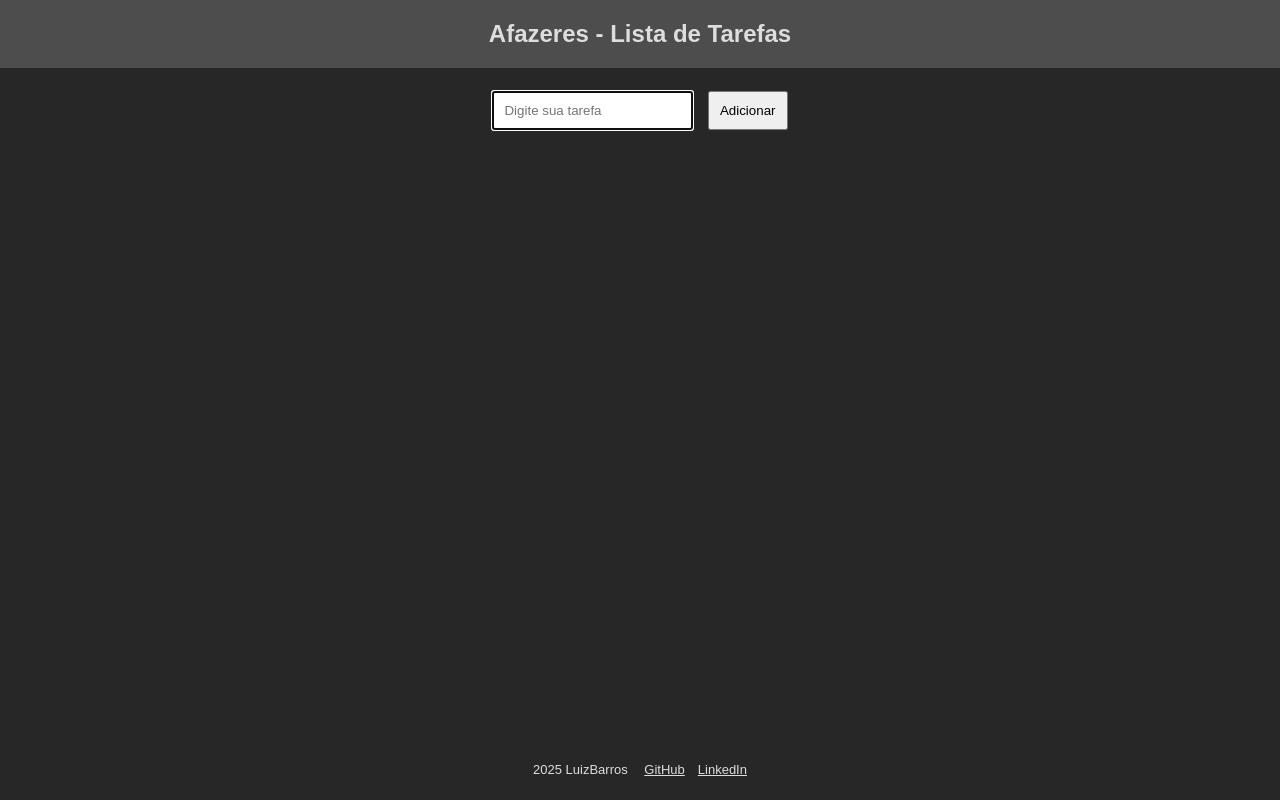
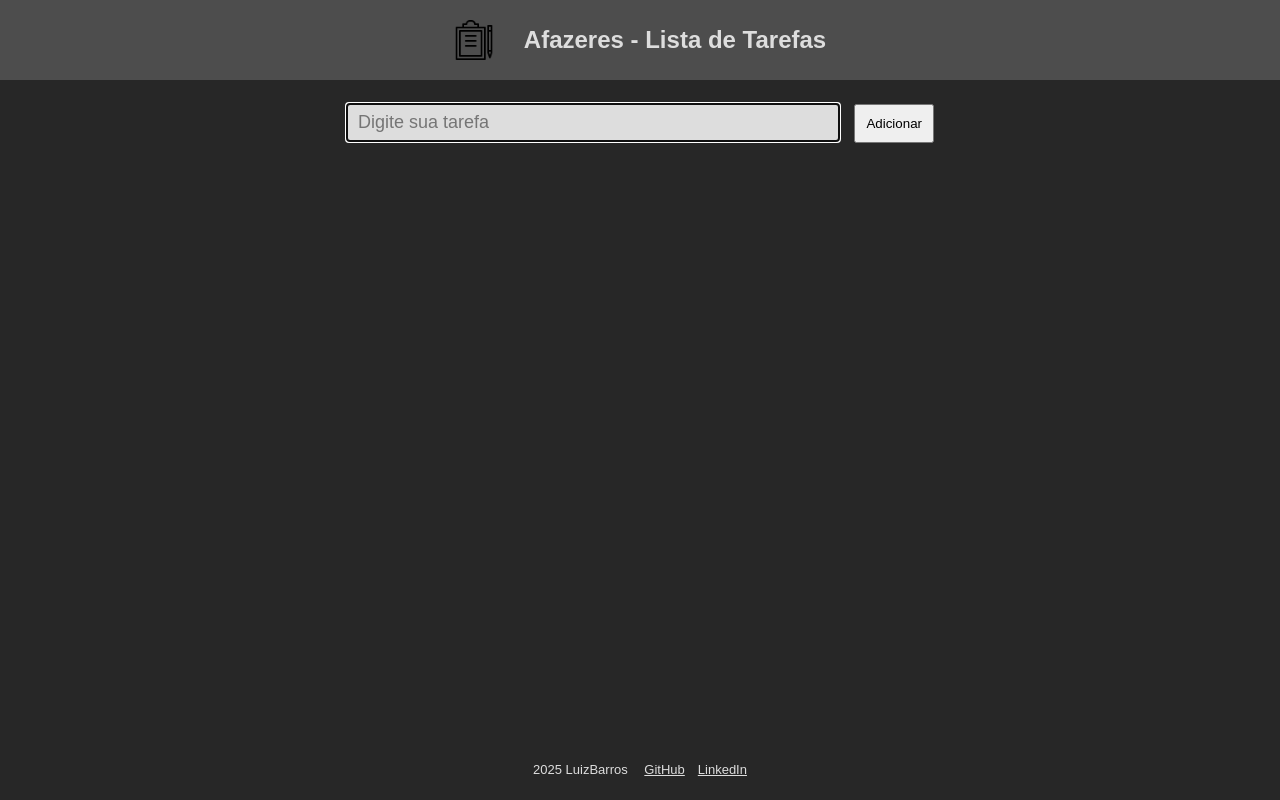
Before and after one commit to luiz-barros-92/afazeres, a plain HTML site: page index.html in a window 1280 px wide. Drawn offline with Linux system fonts and the light colour scheme.

Commit message:
Implementação do favicon, ícone no header e ajustes de layout

```diff
--- a/index.html
+++ b/index.html
@@ -3,11 +3,12 @@
 <head>
     <meta charset="UTF-8">
     <meta name="viewport" content="width=device-width, initial-scale=1.0">
+    <link rel="shortcut icon" href="src/img/favicon.ico" type="image/x-icon">
     <title>Afazeres - Lista de Tarefas</title>
     <link rel="stylesheet" href="src/style.css">
 </head>
 <header>
-  <h2>Afazeres - Lista de Tarefas</h2>
+  <h2><img src="src/img/notepad.png" alt="notepad"> Afazeres - Lista de Tarefas</h2>
 </header>
 <body>
   <div>
--- a/src/style.css
+++ b/src/style.css
@@ -9,34 +9,46 @@ body {
     color: #ddd;
     text-align: center;
 }
+
 header {
     background-color: #4d4d4d;
+}
 
-}
 input, button {
     padding: 10px;
     margin: 5px;
 }
+
+input#tarefaInput {
+    height: 15px;
+    width: 470px;
+    padding: 10px;
+    font-size: 18px;
+    background-color: #ddd;
+}
+
 ul {
     list-style: none;
     padding: 0;
 }
+
 li {
     color: #ddd;
     padding: 1rem;
     margin: 0.5rem auto;
-    max-width: 800px;
+    max-width: 595px;
     border: 1px solid #919191;
     border-radius: 10px;
     box-sizing: border-box;
     display: flex;
     justify-content: space-between;
-  }
+}
 
   li.completed {
     text-decoration: line-through;
     background-color: #383838;
   }
+
 button {
     cursor: pointer;
 }
@@ -55,12 +67,22 @@ footer {
 
 footer p {
     text-align: center;
-  }
+}
 
 #rodape {
     font-size: 13px;
-  }
+}
 
 #rodape a {
     color: #ddd;
-  }
+}
+
+h2 {
+    display: flex;
+    justify-content: center;
+    align-items: center;
+}
+h2 img {
+    height: 40px;
+    margin-right: 30px;
+}
```
Also changed, not shown: src/img/favicon.ico (added), src/img/notepad.png (added).
